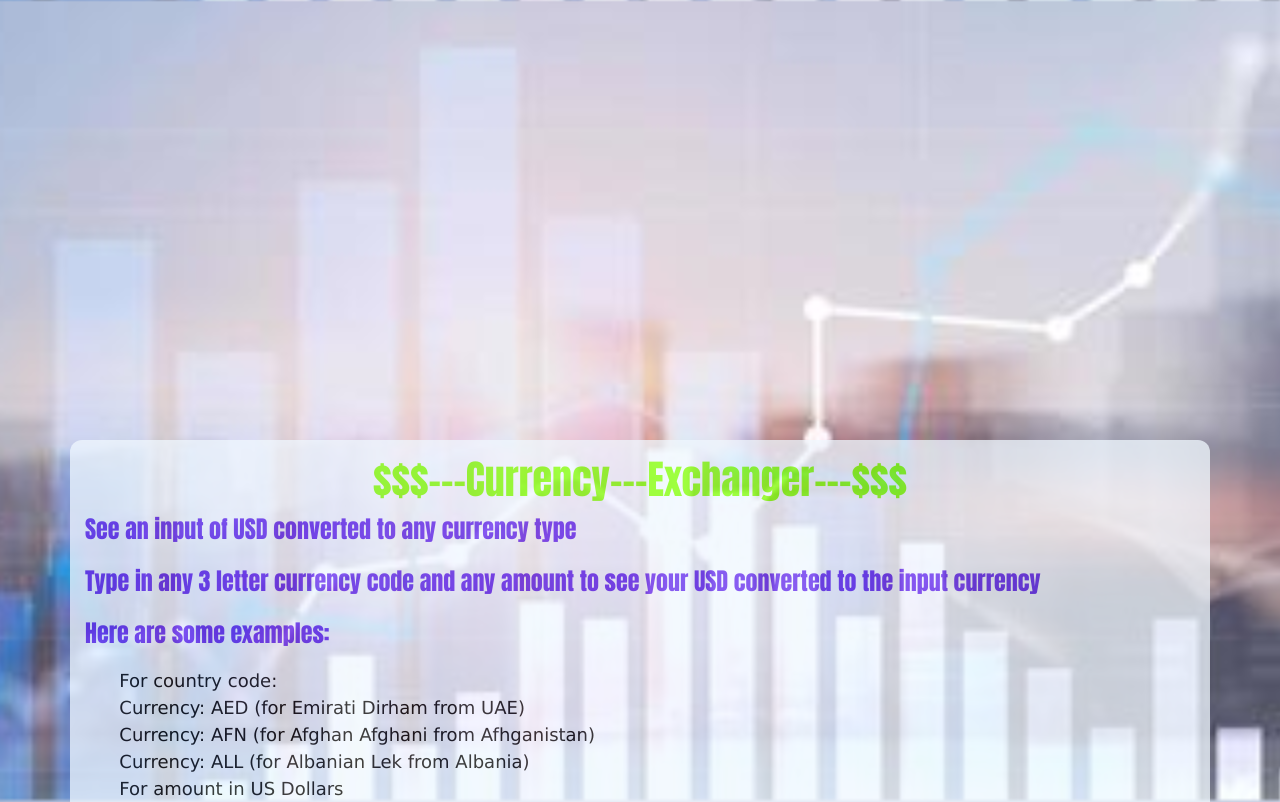
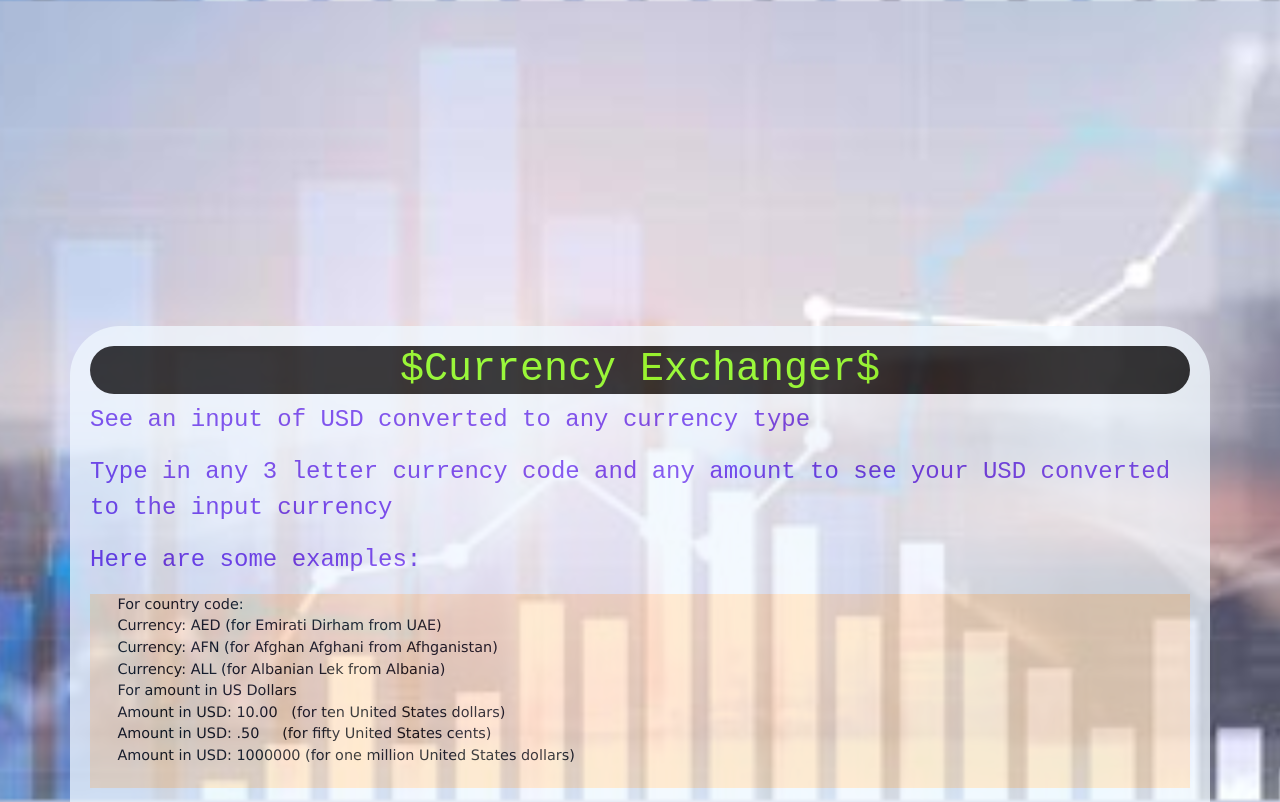
Before and after one commit to ChrisRDavila/currency_exchanger, a website built with webpack: page src/index.html in a window 1280 px wide. Shown: the top 802 px of the page. Built offline with nearby package versions, Linux system fonts and the light colour scheme.

Commit message:
fine tuning CSS features/styles

```diff
--- a/src/css/styles.css
+++ b/src/css/styles.css
@@ -5,42 +5,53 @@ body {
   background-position: center;
   background-repeat: no-repeat;
   background-attachment: fixed;
-  height: 200vh;
+  height: 170vh;
   display: flex;
   justify-content: center;
   align-items: center;
   position: relative;
-  font-family: Impact, Haettenschweiler, 'Arial Narrow Bold', sans-serif;
+  font-family: 'Courier New', Courier, monospace;
   font-size: 150%;
   padding: 10px;
-  margin: 5px;
+  margin: 10px;
 }
 .container {
   background-color: aliceblue;
   opacity: .75;
-  border-radius: 12px;
+  border-radius: 50px;
   border-color: rgb(6, 4, 1);
   border: 10px;
-  padding: 15px;
-  margin: 15px;
-  align-items: center;
-
-
+  padding: 20px;
+  margin: 10px;
+  align-items: left;
 }
 #submit-results {
   background-color: blueviolet;
   color: rgb(20, 220, 90);
+  font-family: Verdana, Geneva, Tahoma, sans-serif;
 }
 p1 {
   color: red;
+  font-size: 75%;
 }
 h1 {
   color: chartreuse;
   text-align: center;
+  background-color: black;
+  border-radius: 100px;
 }
 pre {
   color: black;
   font-style: unset;
   font-family: Verdana, Geneva, Tahoma, sans-serif;
-  font-size: 75%;
+  font-size: 60%;
+  background-color: bisque;
 }
+
+#show-results {
+  background-color: brown;
+  color: tan;
+  border-radius: 9px;
+  font-size: 120%;
+  font-family: 'Lucida Sans', 'Lucida Sans Regular', 'Lucida Grande', 'Lucida Sans Unicode', Geneva, Verdana, sans-serif;
+}
--- a/src/index.html
+++ b/src/index.html
@@ -5,7 +5,7 @@
 </head>
 <body>
   <div class="container">
-    <h1>$$$---Currency---Exchanger---$$$</h1>
+    <h1>$Currency Exchanger$</h1>
     <p>See an input of USD converted to any currency type</p>
     <p>Type in any 3 letter currency code and any amount to see your USD converted to the input currency</p>
     <p>Here are some examples:</p>
--- a/src/index.js
+++ b/src/index.js
@@ -32,8 +32,8 @@ function printElements(response, amount, type, resultAmount) {
     document.querySelector('#type').value = null;
     document.querySelector('#amount').value = null;
   } else {
-    document.querySelector("#show-results").innerHTML = `<p>Your exchange from ${amount}$ USD<p>
-    <p>in ${type} equals ${resultAmount}<p>`;
+    document.querySelector("#show-results").innerHTML = `<p>When you exchange ${amount}$ in USD<p>
+    <p>You will get back ${resultAmount}$ in ${type}<p>`;
     document.querySelector('#type').value = null;
     document.querySelector('#amount').value = null;
   }
```
